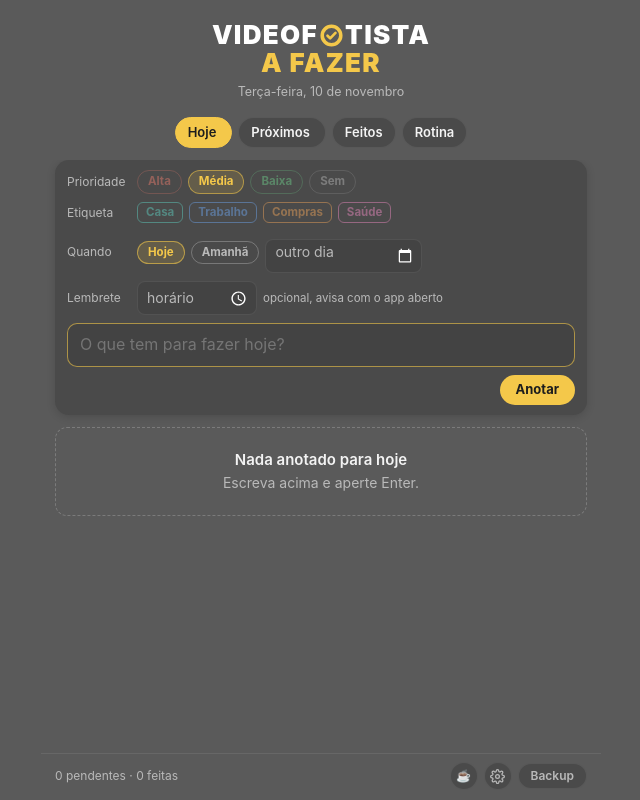
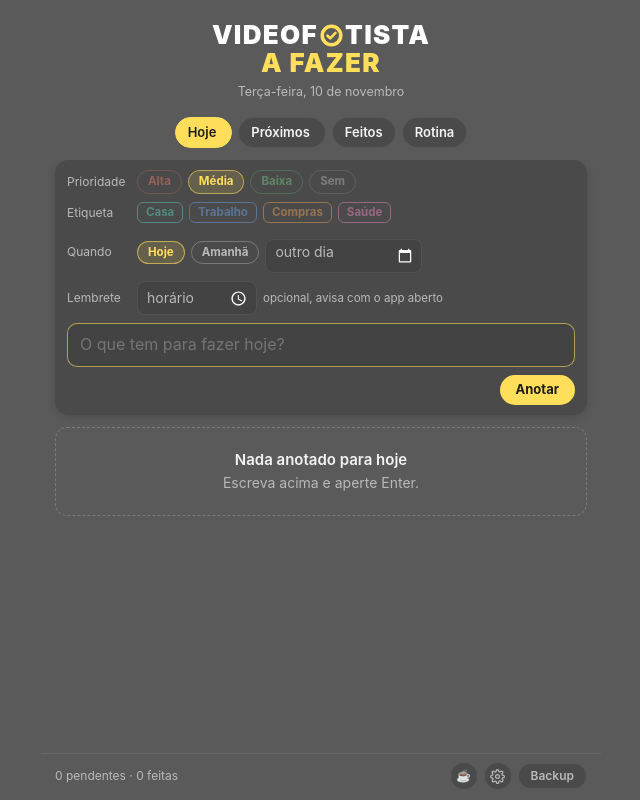
Before and after one commit to renatonetorj/videofotista-a-fazer, a plain HTML site: page index.html in a window 1280 px wide. Both pictures are taken after a click on the button "Média". Shown: the whole page, without its empty margins (319-959 px from the left). Drawn offline with Linux system fonts and the light colour scheme.

Commit message:
Versão 1.5.3: amarelo oficial #FFDE59, ícones e prints novos, texto do nome igual ao Monetário
Co-Authored-By: Claude Opus 5.5 <noreply@anthropic.com>
Claude-Session: https://claude.ai/code/session_01QJNdi73vtxGcC55xoowrQe

```diff
--- a/index.html
+++ b/index.html
@@ -21,7 +21,7 @@
     --linha: rgba(255,255,255,.08);
     --txt: #f3f3f3;
     --suave: #b9b9b9;
-    --amarelo: #F4C84A;
+    --amarelo: #FFDE59;
     --verde: #6FD08C;
     --coral: #EE7D6E;
   }
@@ -68,7 +68,7 @@
     border-radius: 10px; padding: 10px 12px; color: var(--txt); outline: none;
     user-select: text; -webkit-user-select: text;
   }
-  .campo:focus, .busca:focus, .detalhe input:focus, .detalhe textarea:focus { border-color: rgba(244,200,74,.6); }
+  .campo:focus, .busca:focus, .detalhe input:focus, .detalhe textarea:focus { border-color: rgba(255,222,89,.6); }
   .linha-opcoes { display: flex; align-items: center; gap: 6px; margin: 8px 0; flex-wrap: wrap; }
   .nova .linha-opcoes:first-child { margin-top: 0; }
   .linha-opcoes .rotulo { color: var(--suave); font-size: 12px; margin-right: 2px; min-width: 62px; }
@@ -80,14 +80,14 @@
     border: 1px solid transparent; background: transparent; white-space: nowrap;
   }
   .p1 { color: var(--coral); border-color: rgba(238,125,110,.55); }
-  .p2 { color: var(--amarelo); border-color: rgba(244,200,74,.55); }
+  .p2 { color: var(--amarelo); border-color: rgba(255,222,89,.55); }
   .p3 { color: var(--verde); border-color: rgba(111,208,140,.55); }
   .p4 { color: var(--suave); border-color: rgba(255,255,255,.25); }
   .escolha { display: inline-flex; gap: 6px; flex-wrap: wrap; }
   .escolha .prio, .escolha .tag { opacity: .45; }
   .escolha .sel { opacity: 1; }
   .escolha .prio.sel.p1 { background: rgba(238,125,110,.15); }
-  .escolha .prio.sel.p2 { background: rgba(244,200,74,.15); }
+  .escolha .prio.sel.p2 { background: rgba(255,222,89,.15); }
   .escolha .prio.sel.p3 { background: rgba(111,208,140,.15); }
   .escolha .prio.sel.p4 { background: rgba(255,255,255,.1); }
 
@@ -205,7 +205,7 @@
   .sobre .versao { color: var(--suave); font-size: 12px; }
   .qr { background: #fff; border-radius: 12px; padding: 10px; display: inline-block; margin: 10px 0 6px; line-height: 0; }
   .qr svg { width: 180px; height: 180px; }
-  .aviso-backup { border: 1px solid rgba(244,200,74,.45); }
+  .aviso-backup { border: 1px solid rgba(255,222,89,.45); }
   #versaoApp { cursor: pointer; touch-action: manipulation; display: inline-block; padding: 6px 14px; -webkit-user-select: none; user-select: none; }
   .texto-cafe { margin: 8px 4px 0; font-size: 13.5px; line-height: 1.5; text-align: center; }
   .chave-pix { font-size: 13px; user-select: text; -webkit-user-select: text; word-break: break-all; }
@@ -266,20 +266,20 @@
     border-radius: 999px; padding: 3px 10px; font-size: 11.5px; font-weight: 700;
     border: 1px solid rgba(255,255,255,.25); background: transparent; color: var(--suave);
   }
-  .pilula.sel { background: rgba(244,200,74,.15); border-color: rgba(244,200,74,.6); color: var(--amarelo); }
+  .pilula.sel { background: rgba(255,222,89,.15); border-color: rgba(255,222,89,.6); color: var(--amarelo); }
   input.data, input.hora {
     background: var(--card2); border: 1px solid var(--linha); color: var(--txt);
     border-radius: 8px; padding: 3px 6px; font-size: 12px; outline: none; color-scheme: dark;
     user-select: text; -webkit-user-select: text;
   }
-  input.data.sel, input.hora.sel { border-color: rgba(244,200,74,.6); color: var(--amarelo); }
+  input.data.sel, input.hora.sel { border-color: rgba(255,222,89,.6); color: var(--amarelo); }
   .sino { font-size: 12px; color: var(--amarelo); white-space: nowrap; }
   .sino.passou { color: var(--suave); }
   .item[draggable=true] { cursor: grab; }
   .item.arrastando { opacity: .35; }
   .item.alvo { box-shadow: 0 -3px 0 0 var(--amarelo); }
   .item.destaque { animation: pisca 1s ease-in-out 4; }
-  @keyframes pisca { 50% { background: rgba(244,200,74,.28); } }
+  @keyframes pisca { 50% { background: rgba(255,222,89,.28); } }
   .x { background: none; border: 0; color: var(--suave); padding: 0 4px; font-size: 14px; }
   .com-dica { position: relative; display: inline-block; }
   .com-dica .ph { display: none; }
@@ -295,7 +295,7 @@
 <body>
 <header>
   <h1 aria-label="Videofotista A Fazer">
-    <span class="marca"><span>VIDEOF</span><svg viewBox="0 0 26 26" aria-hidden="true"><circle cx="13" cy="13" r="10.5" fill="none" stroke="#F4C84A" stroke-width="4"/><path d="M8.5 13.3l3 3 6-6.3" fill="none" stroke="#F4C84A" stroke-width="3" stroke-linecap="round" stroke-linejoin="round"/></svg><span>TISTA</span></span>
+    <span class="marca"><span>VIDEOF</span><svg viewBox="0 0 26 26" aria-hidden="true"><circle cx="13" cy="13" r="10.5" fill="none" stroke="#FFDE59" stroke-width="4"/><path d="M8.5 13.3l3 3 6-6.3" fill="none" stroke="#FFDE59" stroke-width="3" stroke-linecap="round" stroke-linejoin="round"/></svg><span>TISTA</span></span>
     <span class="app">A FAZER</span>
   </h1>
   <div class="data" id="data"></div>
@@ -337,7 +337,7 @@
     nome: "Renato Reis Neto",
     cidade: "Rio de Janeiro"
   };
-  var VERSAO = "1.5.2";
+  var VERSAO = "1.5.3";
 
   // ---------- sincronização (Firebase) ----------
   // Preencha com o firebaseConfig do projeto para ligar a sincronização.
@@ -357,7 +357,7 @@
   var PRIO = { 1: "Alta", 2: "Média", 3: "Baixa", 4: "Sem" };
   var DIAS = ["D", "S", "T", "Q", "Q", "S", "S"];
   var DIAS_NOME = ["domingo", "segunda", "terça", "quarta", "quinta", "sexta", "sábado"];
-  var CORES = ["#6FA8F2", "#B08CF2", "#F28CC4", "#F2A65A", "#5FD3C4", "#F4C84A", "#EE7D6E", "#A0A0A0"];
+  var CORES = ["#6FA8F2", "#B08CF2", "#F28CC4", "#F2A65A", "#5FD3C4", "#FFDE59", "#EE7D6E", "#A0A0A0"];
   var ZOOM = { P: 0.9, M: 1, G: 1.15 };
 
   var ICON = {
@@ -407,6 +407,7 @@
     var base = configPadrao(), c = (d.config && typeof d.config === "object") ? d.config : {};
     Object.keys(base).forEach(function (k) { if (c[k] === undefined) c[k] = base[k]; });
     if (!Array.isArray(c.etiquetas)) c.etiquetas = [];
+    c.etiquetas.forEach(function (e) { if (e && String(e.cor).toUpperCase() === "#F4C84A") e.cor = "#FFDE59"; }); // amarelo antigo
     if (!Array.isArray(c.diasRotina)) c.diasRotina = base.diasRotina;
     var n = {
       versao: 3,
@@ -988,7 +989,7 @@
         '<div class="chave-pix">Chave Pix: ' + esc(PIX.chave) + "</div>" +
         '<div class="linha-acao" style="justify-content:center;flex-wrap:wrap"><button class="btn-add" data-copiar="chave">Copiar chave Pix</button>' +
         '<button class="btn-sec" data-copiar="codigo">Copiar Pix Copia e Cola</button></div>' +
-        '<div class="dica" style="margin:10px 0 0">No app do banco, aparece o meu nome completo:<br><b style="white-space:nowrap">Renato dos Reis Paes Leme Neto</b><br>Obrigado!</div></div>';
+        '<div class="dica" style="margin:10px 0 0">No app do banco vai aparecer o meu nome completo:<br><b style="white-space:nowrap">Renato dos Reis Paes Leme Neto</b><br>Obrigado!</div></div>';
     }
     return h;
   }
--- a/sw.js
+++ b/sw.js
@@ -1,5 +1,5 @@
 // Videofotista A Fazer: guarda os arquivos para funcionar sem internet
-const CACHE = "afazer-1.5.2";
+const CACHE = "afazer-1.5.3";
 const ARQUIVOS = ["./", "index.html", "qrcode.min.js", "firebase.min.js", "icone.png", "manifest.webmanifest",
                   "icon-192.png", "icon-512.png", "apple-touch-icon.png"];
 self.addEventListener("install", e => {
```
Also changed, not shown: apple-touch-icon.png, icon-192.png, icon-512.png, icone.png, telas/1-Hoje.png, telas/2-Proximos.png, telas/3-Feitos.png, telas/4-Rotina.png, telas/5-Tarefa-aberta.png, telas/6-Preferencias.png, telas/7-Sobre-e-cafe.png, 1 other file.
